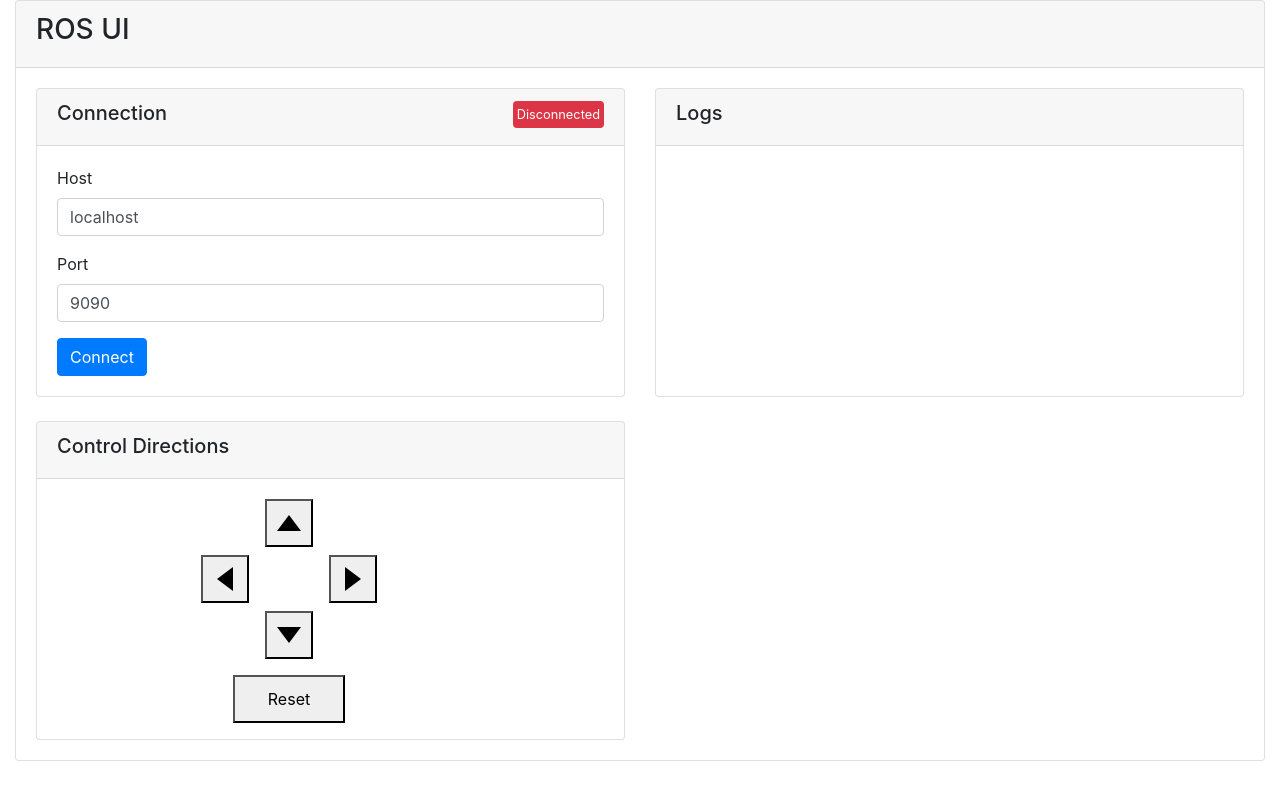
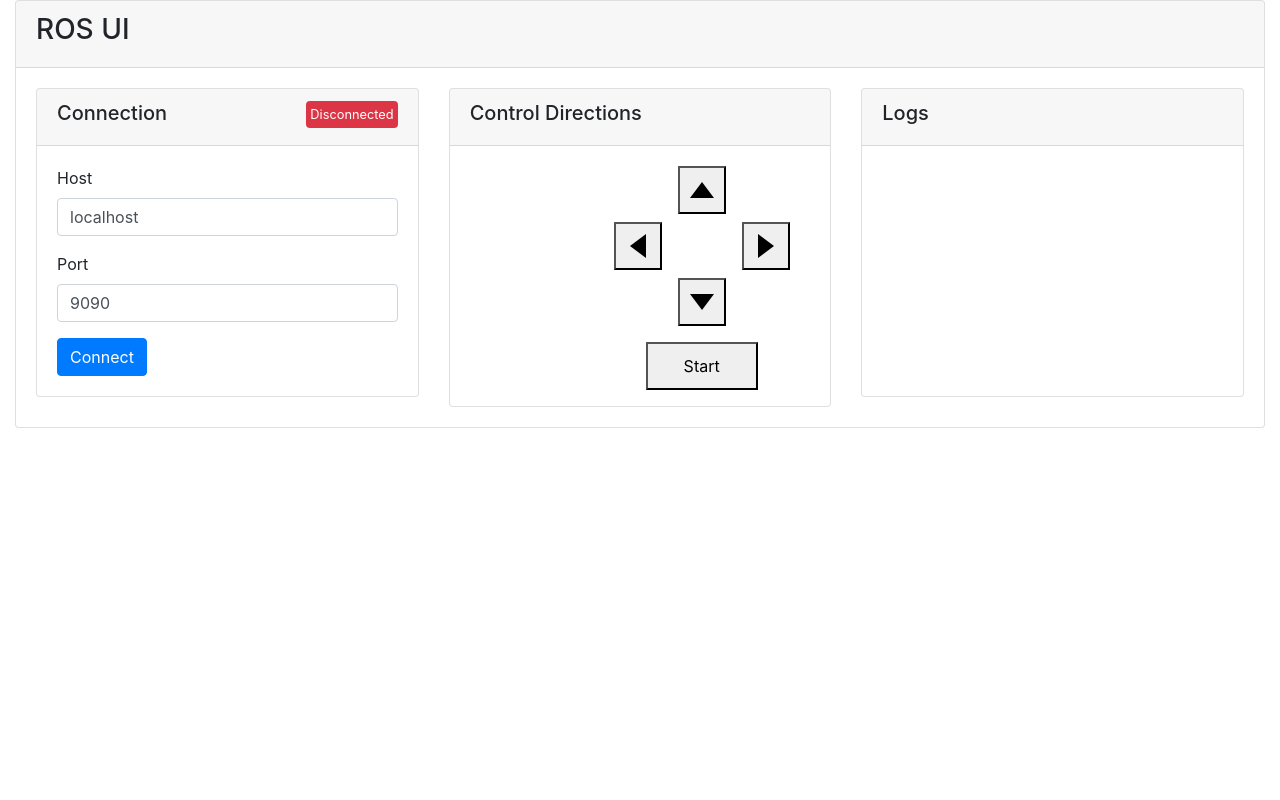
Before and after one commit to ahmadfebrianto/ros1-cs-web, a Vue app: page / in a window 1280 px wide. Shown: the top 800 px of the page. Built offline with nearby package versions, Linux system fonts and the light colour scheme.

Commit message:
Resize the card view

```diff
--- a/src/App.vue
+++ b/src/App.vue
@@ -1,12 +1,12 @@
 <template>
-  <div class="card" style="margin-bottom : 100px">
+  <div class="card" style="margin-bottom: 100px">
     <div class="card-header">
       <h3>ROS UI</h3>
     </div>
 
     <div class="card-body">
       <div class="row">
-        <div class="col-md-6">
+        <div class="col-md-4">
           <div class="card">
             <div class="card-header">
               <div class="row">
@@ -67,45 +67,51 @@
           </div>
         </div>
 
-        <div class="col-md-6">
+        <div class="col-md-4">
+          <div class="card">
+            <div class="card-header">
+              <h5>Control Directions</h5>
+            </div>
+            <div class="card-body" style="height: 260px">
+              <div class="buttons">
+                <button class="button up" value="up">
+                  <span class="arrow-up arrow"></span>
+                </button>
+                <button class="button down" value="down">
+                  <span class="arrow-down arrow"></span>
+                </button>
+                <button class="button right" value="right">
+                  <span class="arrow-right arrow"></span>
+                </button>
+                <button class="button left" value="left">
+                  <span class="arrow-left arrow"></span>
+                </button>
+              </div>
+              <button class="reset">Start</button>
+            </div>
+          </div>
+        </div>
+
+        <div class="col-md-4">
           <div class="card">
             <div class="card-header">
               <h5>Logs</h5>
             </div>
 
-            <div class="card-body" style="height: 250px; overflow-y: auto;">
+            <div class="card-body" style="height: 250px; overflow-y: auto">
               <div v-for="(log, index) in logs" :key="index">
                 <small>{{ log }}</small>
               </div>
             </div>
           </div>
         </div>
-
-        <div class="col-md-6 mt-4">
-          <div class="card">
-            <div class="card-header">
-              <h5>Control Directions</h5>
-            </div>
-            <div class="card-body" style="height: 260px;">
-              <div class="buttons">
-                <button class="button up"  value="up"><span class="arrow-up arrow"></span></button>
-                <button class="button down"  value="down"><span class="arrow-down arrow"></span></button>
-                <button class="button right"  value="right"><span class="arrow-right arrow"></span></button>
-                <button class="button left"  value="left"><span class="arrow-left arrow"></span></button>
-              </div>
-              <button class="reset">Reset</button>
-            </div>
-          </div>
-        </div>
-
       </div>
     </div>
   </div>
 </template>
 
 <style>
-
-  .buttons{
+.buttons {
   position: relative;
   width: 25rem;
   height: 21rem;
@@ -113,65 +119,64 @@
   left: 4rem;
 }
 
-  .button{
+.button {
   position: absolute;
   width: 3rem;
   height: 3rem;
 }
 
-  .arrow{
+.arrow {
   position: absolute;
   left: 50%;
   top: 50%;
   transform: translate(-50%, -50%);
 }
 
-  .arrow-up{
+.arrow-up {
   border-left: 12px solid transparent;
   border-right: 12px solid transparent;
   border-bottom: 16px solid black;
 }
 
-  .arrow-right{
+.arrow-right {
   border-top: 12px solid transparent;
   border-bottom: 12px solid transparent;
   border-left: 16px solid black;
 }
 
-  .arrow-left{
+.arrow-left {
   border-top: 12px solid transparent;
   border-bottom: 12px solid transparent;
-    border-right:16px solid black;
+  border-right: 16px solid black;
 }
 
-  .arrow-down{
+.arrow-down {
   border-left: 12px solid transparent;
   border-right: 12px solid transparent;
   border-top: 16px solid black;
 }
 
-  .down{
+.down {
   bottom: 11rem;
   left: 9rem;
 }
 
-  .left{
+.left {
   top: 3.5rem;
   left: 5rem;
 }
 
-
-  .right{
+.right {
   top: 3.5rem;
   right: 9rem;
 }
 
-  .up{
+.up {
   top: 0;
   left: 9rem;
 }
 
-  .reset{
+.reset {
   position: relative;
   top: -10rem;
   width: 7rem;
@@ -181,7 +186,6 @@
 </style>
 
 <script>
-
 import ROSLIB from "roslib";
 
 export default {
@@ -192,7 +196,7 @@ export default {
       isConnected: false,
       status: "Disconnected",
       ros: null,
-      logs: []
+      logs: [],
     };
   },
 
@@ -204,43 +208,40 @@ export default {
 
       this.ros.on("connection", () => {
         const message = "Connected to websocket server.";
-        this.writeLog(message)
-        console.log(message)
+        this.writeLog(message);
+        console.log(message);
 
         this.isConnected = true;
         this.status = "Connected";
       });
 
-       this.ros.on("error", (error) => {
-         this.writeLog(error)
-         console.log(error)
+      this.ros.on("error", () => {
+        const message = "Error connecting to websocket server.";
+        this.writeLog(message);
+        console.log(message);
       });
 
       this.ros.on("close", () => {
         const message = "Disconnected from websocket server.";
-        this.writeLog(message)
-        console.log(message)
+        this.writeLog(message);
+        console.log(message);
 
         this.isConnected = false;
         this.status = "Disconnected";
       });
-
-      // this.isConnected = true;
-      // this.status = "Connected";
     },
 
     disconnect() {
       this.ros.close();
-      // this.isConnected = false;
-      // this.status = "Disconnected";
     },
 
     writeLog(message) {
-      let date = new Date()
-      let logMessage = `[${date.getFullYear()}-${date.getMonth()+1}-${date.getDate()} ${date.getHours()}:${date.getMinutes()}:${date.getSeconds()}] ${message}`
-      this.logs.unshift(logMessage)
-
-    }
+      let date = new Date();
+      let logMessage = `[${date.getFullYear()}-${
+        date.getMonth() + 1
+      }-${date.getDate()} ${date.getHours()}:${date.getMinutes()}:${date.getSeconds()}] ${message}`;
+      this.logs.unshift(logMessage);
+    },
   },
 
   computed: {
```
Lines whose indentation alone changed are shown as unchanged.
